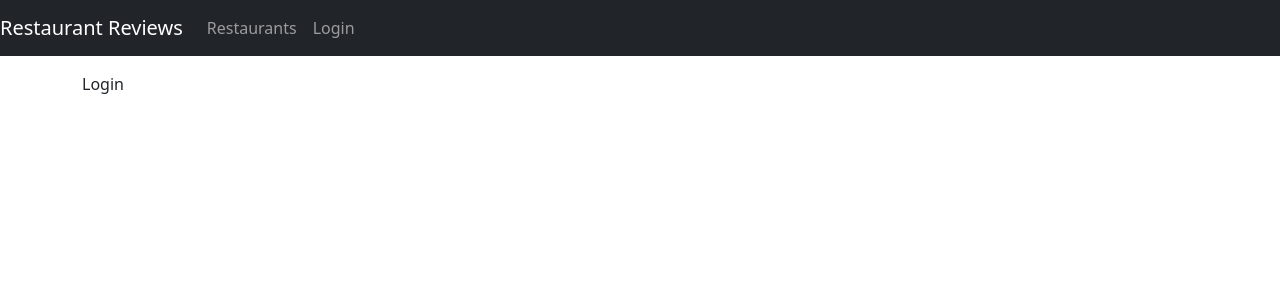
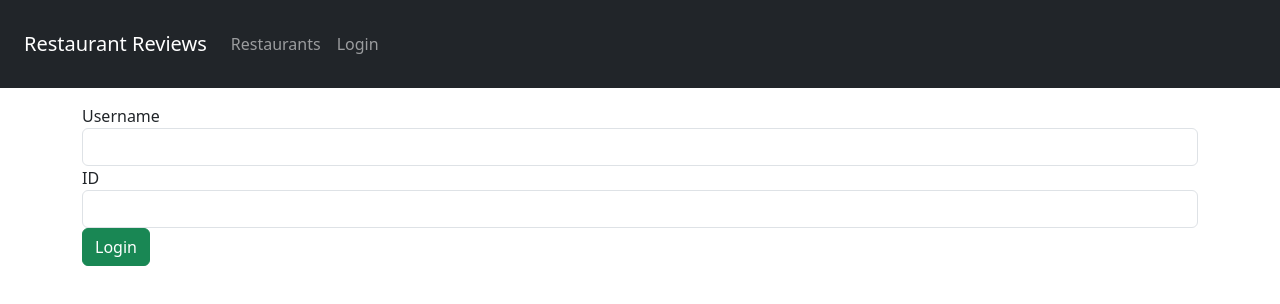
Before and after one commit to garyliggins/restaurant_review_app, a React (Create React App) app in the folder frontend/: page /login in a window 1280 px wide. Shown: the top 304 px of the page. Built offline with nearby package versions, Linux system fonts and the light colour scheme.

Commit message:
finished, small issue with css

```diff
--- a/frontend/src/App.js
+++ b/frontend/src/App.js
@@ -23,7 +23,7 @@ async function logout() {
 
 return (
   <div>
-    <nav className="navbar navbar-expand navbar-dark bg-dark">
+    <nav className="navbar navbar-expand navbar-dark bg-dark p-4 ">
       <a href="/restaurants" className="navbar-brand">
         Restaurant Reviews
       </a>
--- a/frontend/src/components/add-review.js
+++ b/frontend/src/components/add-review.js
@@ -1,13 +1,95 @@
-import React from 'react';
+import React, { useState } from "react";
+import RestaurantDataService from "../services/restaurant";
+import { Link } from "react-router-dom";
 
+const AddReview = props => {
+  let initialReviewState = ""
 
+  let editing = false;
 
-function AddReview() {
+  if (props.location.state && props.location.state.currentReview) {
+    editing = true;
+    initialReviewState = props.location.state.currentReview.text
+  }
+
+  const [review, setReview] = useState(initialReviewState);
+  const [submitted, setSubmitted] = useState(false);
+
+  const handleInputChange = event => {
+    setReview(event.target.value);
+  };
+
+  const saveReview = () => {
+    var data = {
+      text: review,
+      name: props.user.name,
+      user_id: props.user.id,
+      restaurant_id: props.match.params.id
+    };
+
+    if (editing) {
+      data.review_id = props.location.state.currentReview._id
+      RestaurantDataService.updateReview(data)
+        .then(response => {
+          setSubmitted(true);
+          console.log(response.data);
+        })
+        .catch(e => {
+          console.log(e);
+        });
+    } else {
+      RestaurantDataService.createReview(data)
+        .then(response => {
+          setSubmitted(true);
+          console.log(response.data);
+        })
+        .catch(e => {
+          console.log(e);
+        });
+    }
+
+  };
+
   return (
-    <div className="App">
+    <div>
+      {props.user ? (
+      <div className="submit-form">
+        {submitted ? (
+          <div>
+            <h4>You submitted successfully!</h4>
+            <Link to={"/restaurants/" + props.match.params.id} className="btn btn-success">
+              Back to Restaurant
+            </Link>
+          </div>
+        ) : (
+          <div>
+            <div className="form-group">
+              <label htmlFor="description">{ editing ? "Edit" : "Create" } Review</label>
+              <input
+                type="text"
+                className="form-control"
+                id="text"
+                required
+                value={review}
+                onChange={handleInputChange}
+                name="text"
+              />
+            </div>
+            <button onClick={saveReview} className="btn btn-success">
+              Submit
+            </button>
+          </div>
+        )}
+      </div>
+
+      ) : (
+      <div>
+        Please log in.
+      </div>
+      )}
 
     </div>
   );
-}
+};
 
 export default AddReview;
--- a/frontend/src/components/login.js
+++ b/frontend/src/components/login.js
@@ -1,12 +1,58 @@
-import React from 'react';
+import React, {useState} from 'react';
 
 
-function login() {
+const Login = props => {
+
+  const initialUserState = {
+    name: "",
+    id: "",
+  };
+
+  const [user,setUser] = useState(initialUserState);
+
+  const handleInputChange = event => {
+    const {name, value} = event.target;
+    setUser({...user, [name]: value});
+  };
+
+  const login = () => {
+    props.login(user)
+    props.history.push('/');
+  }
+
   return (
-    <div className="App">
-      Login
-    </div>
+    <div className="submit-form">
+      <div>
+        <div className="form-group">
+        <label htmlFor="user">Username</label>
+      <input
+      className="form-control"
+      id="name"
+      required
+      value={user.name}
+      onChange={handleInputChange}
+      name="name"
+      />
+        </div>
+
+      </div>
+
+      <div className="form-group">
+        <label htmlFor="id">ID</label>
+        <input
+        type="text"
+        className="form-control"
+        id="id"
+        required
+        value={user.id}
+        onChange={handleInputChange}
+        name="id"
+        />
+      </div>
+
+      <button onClick={login} className="btn btn-success"> Login</button>
+      </div>
   );
 }
 
-export default login;
+export default Login;
--- a/frontend/src/components/restaurants-list.js
+++ b/frontend/src/components/restaurants-list.js
@@ -1,6 +1,7 @@
 import React, { useState, useEffect } from "react";
 import RestaurantDataService from "../services/restaurant";
 import { Link } from "react-router-dom";
+
 
 const RestaurantsList = props => {
   const [restaurants, setRestaurants] = useState([]);
@@ -85,10 +86,11 @@ const RestaurantsList = props => {
     }
   };
 
+
   return (
-    <div>
+    <div className="container">
       <div className="row pb-1">
-        <div className="input-group col-lg-4">
+        <div className="input-group col-lg-4 mb-2">
           <input
             type="text"
             className="form-control"
@@ -106,7 +108,7 @@ const RestaurantsList = props => {
             </button>
           </div>
         </div>
-        <div className="input-group col-lg-4">
+        <div className="input-group col-lg-4 mb-2">
           <input
             type="text"
             className="form-control"
@@ -124,7 +126,7 @@ const RestaurantsList = props => {
             </button>
           </div>
         </div>
-        <div className="input-group col-lg-4">
+        <div className="input-group col-lg-4 mb-2">
 
           <select onChange={onChangeSearchCuisine}>
              {cuisines.map(cuisine => {
@@ -168,11 +170,8 @@ const RestaurantsList = props => {
             </div>
           );
         })}
-
-
       </div>
     </div>
   );
 };
-
 export default RestaurantsList;
--- a/frontend/src/components/restaurants.js
+++ b/frontend/src/components/restaurants.js
@@ -29,7 +29,7 @@ const Restaurant= props => {
   }, [props.match.params.id]);
 
   const deleteReview = (reviewId, index) => {
-    RestautrantDataService.deleteReview(reviewId)
+    RestautrantDataService.deleteReview(reviewId,props.user.id)
     .then(response => {
       setRestaurant((prevState) => {
         prevState.reviews.splice(index, 1)
--- a/frontend/src/services/restaurant.js
+++ b/frontend/src/services/restaurant.js
@@ -21,8 +21,8 @@ class RestaurantDataService {
         return http.put('/review', data);
     }
 
-    deleteReview(id) {
-        return http.delete(`/review?id=${id}`)
+    deleteReview(id, userId) {
+        return http.delete(`/review?id=${id}`, {data:{user_id: userId}})
     }
 
     getCuisines(id) {
```
